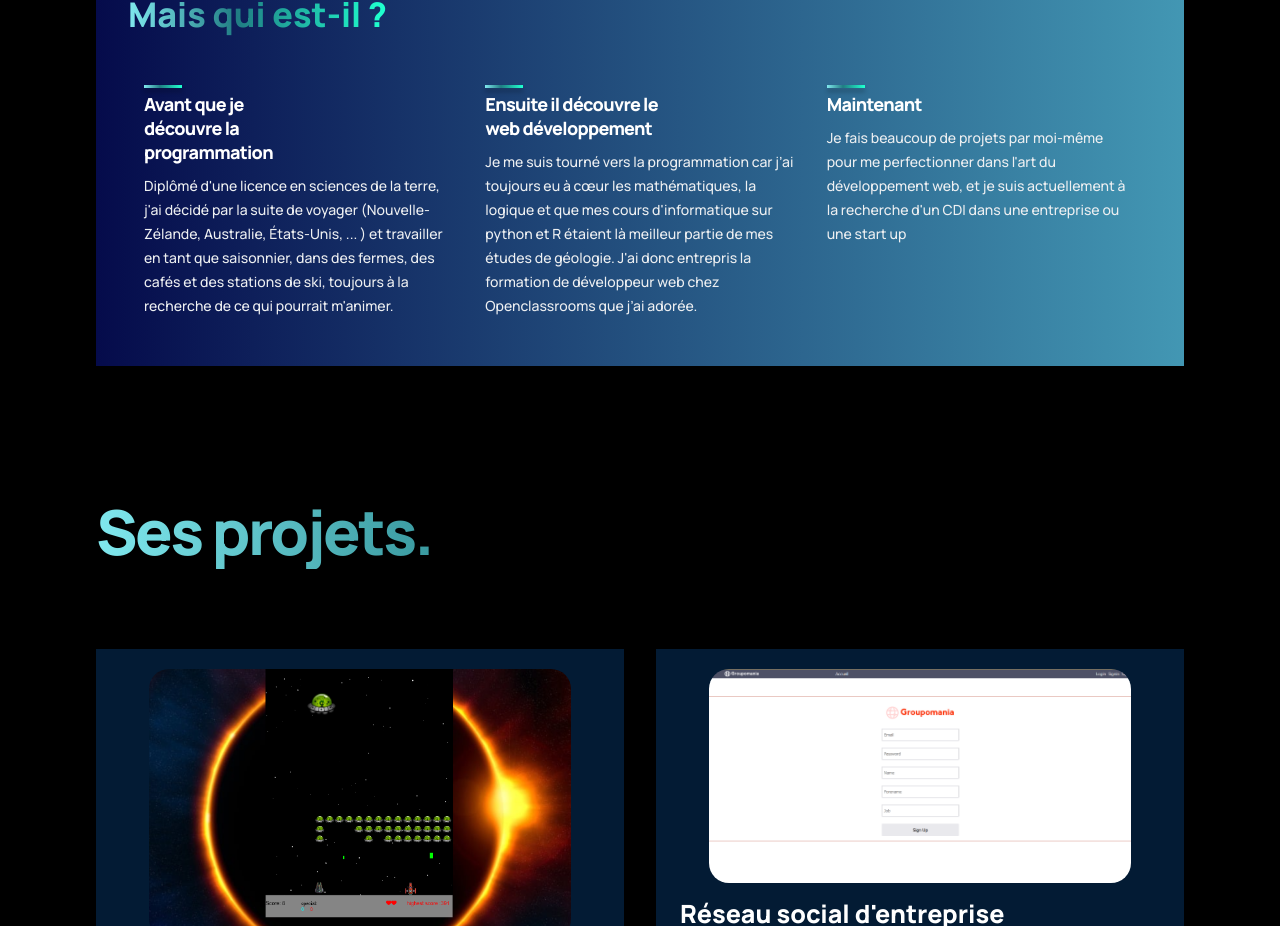
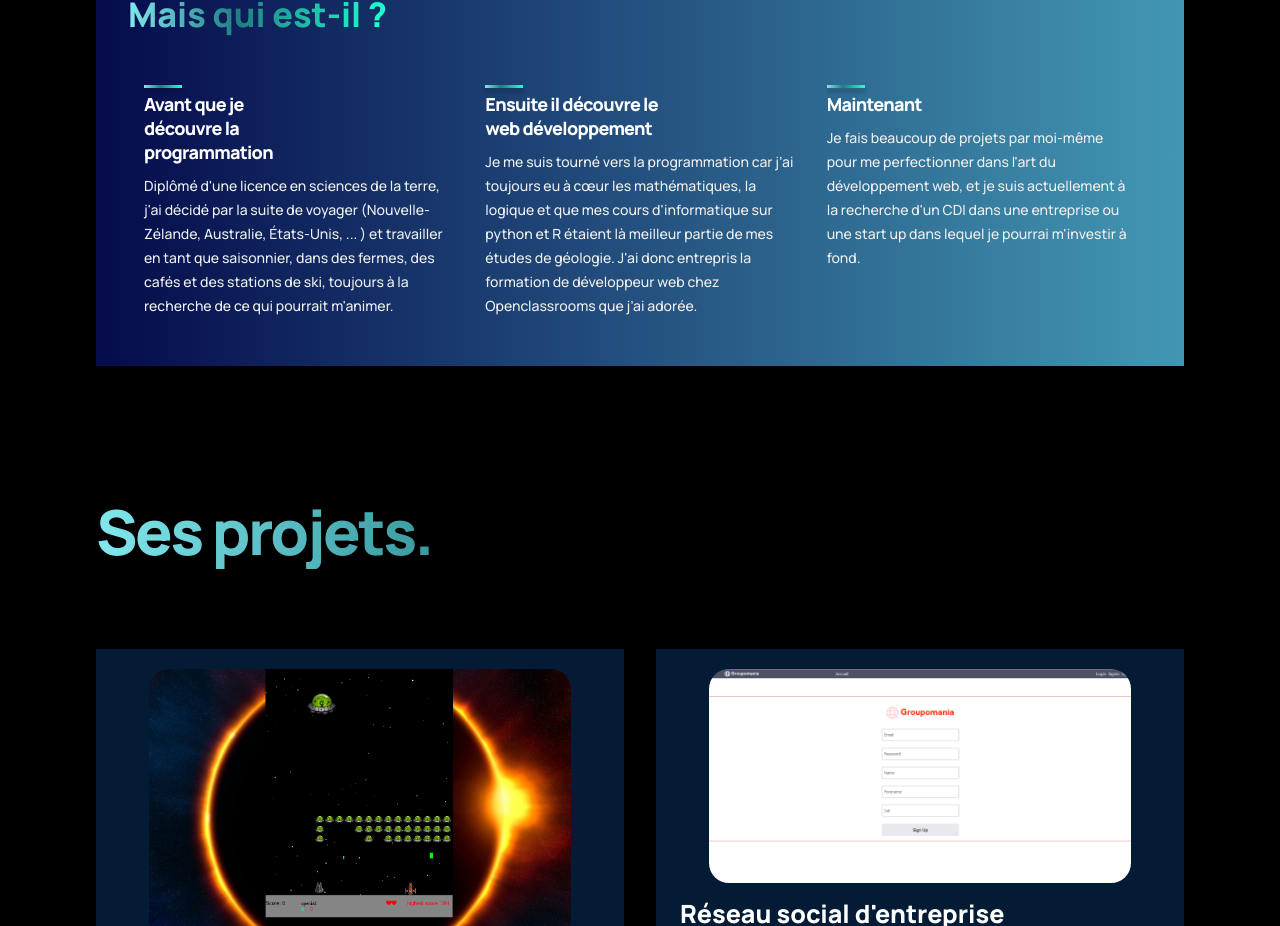
Before and after one commit to Ralaouni/NewWebsite, a React (Create React App) app: page / in a window 1280 px wide. Shown: the part 1114-2040 px from the top of the page. Built offline with nearby package versions, Linux system fonts and the light colour scheme.

Commit message:
Change CV

```diff
--- a/package.json
+++ b/package.json
@@ -1,5 +1,5 @@
 {
-  "homepage": "https://ralaouni.github.io/Portfolio/",
+  "homepage": "https://ralaouni.github.io/NewWebsite/",
   "name": "site_portfolio_new",
   "version": "0.1.0",
   "private": true,
--- a/src/containers/whatGPT3/WhatGPT3.jsx
+++ b/src/containers/whatGPT3/WhatGPT3.jsx
@@ -40,7 +40,7 @@ const WhatGPT3 = () => {
         <div className='gpt3__whatgpt3-container'>
           <Feature title="Avant que je découvre la programmation" text="Diplômé d'une licence en sciences de la terre, j'ai décidé par la suite de voyager (Nouvelle-Zélande, Australie, États-Unis, ... ) et travailler en tant que saisonnier, dans des fermes, des cafés et des stations de ski, toujours à la recherche de ce qui pourrait m'animer. "/>
           <Feature title="Ensuite il découvre le web développement" text="Je me suis tourné vers la programmation car j’ai toujours eu à cœur les mathématiques, la logique et que mes cours d'informatique sur python et R étaient là meilleur partie de mes études de géologie. J'ai donc entrepris la formation de développeur web chez Openclassrooms que j’ai adorée."/>
-          <Feature title="Maintenant" text="Je fais beaucoup de projets par moi-même pour me perfectionner dans l'art du développement web, et je suis actuellement à la recherche d'un CDI dans une entreprise ou une start up "/>
+          <Feature title="Maintenant" text="Je fais beaucoup de projets par moi-même pour me perfectionner dans l'art du développement web, et je suis actuellement à la recherche d'un CDI dans une entreprise ou une start up dans lequel je pourrai m'investir à fond. "/>
         </div>
       </div> : null}
       {english ? <div>
@@ -50,7 +50,7 @@ const WhatGPT3 = () => {
         <div className='gpt3__whatgpt3-container'>
           <Feature title="Before the discovery of programming" text="Graduated with a bachelor degree in earth science, I decided to travel (New Zealand, Australia, United-States, ...) and worked as a seasonal worker, in farms, coffee shop, and ski stations...."/>
           <Feature title="After the discovery of programming" text="After that I started programming because I always liked math and logics, and I have to say that my computer science cursus on Python and R were the best parts of my studies in Geology. So I began the web developer training on OpenClassroooms, and I loved it."/>
-          <Feature title="Now" text="I am doing alot of self taught project to get better in the art of programming. I am searching for a job now "/>
+          <Feature title="Now" text="I am doing alot of self taught project to get better in the art of programming. I am searching for a job now. "/>
         </div>
       </div> : null}
       {deutsh ? <div>
```
Also changed, not shown: 2 other files (tests, documents, lock files or other folders).
